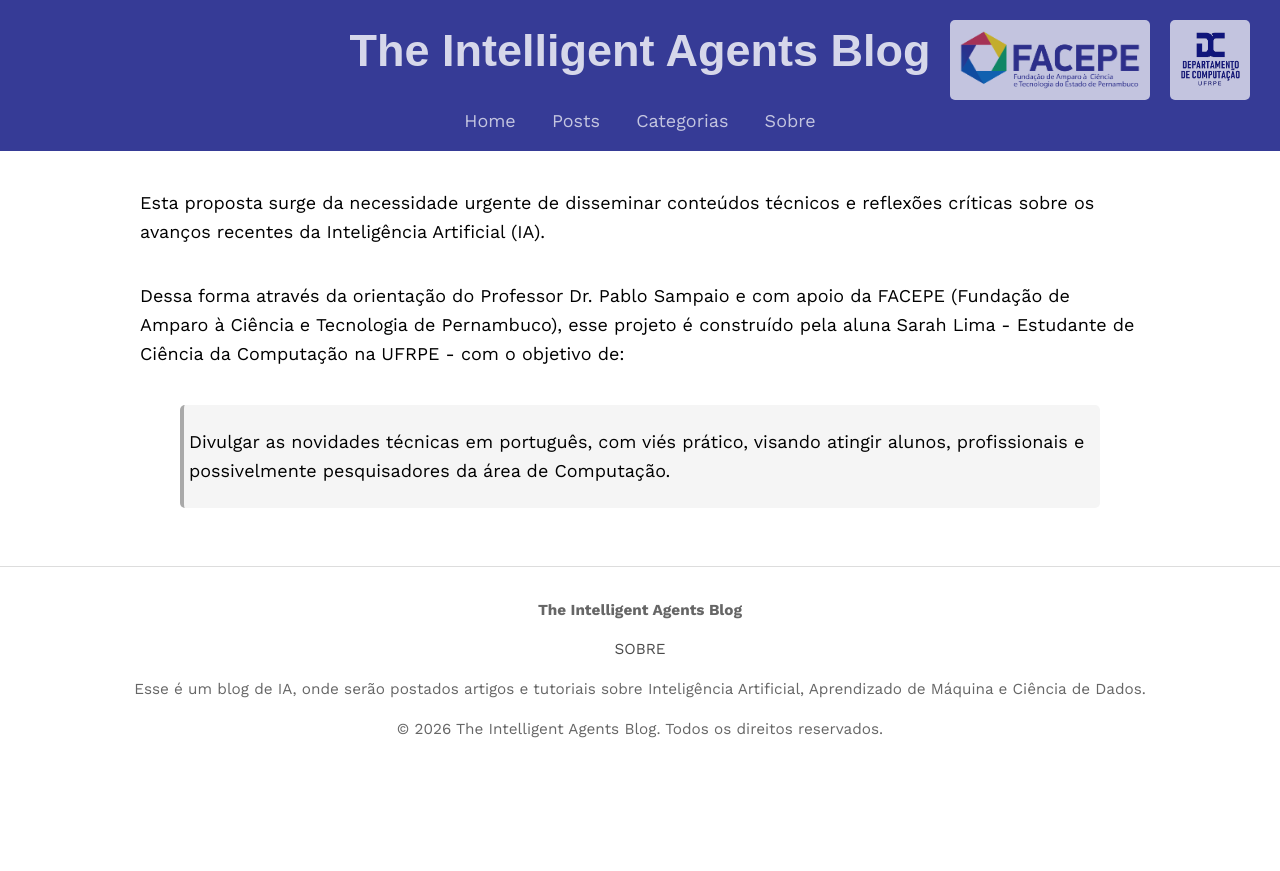
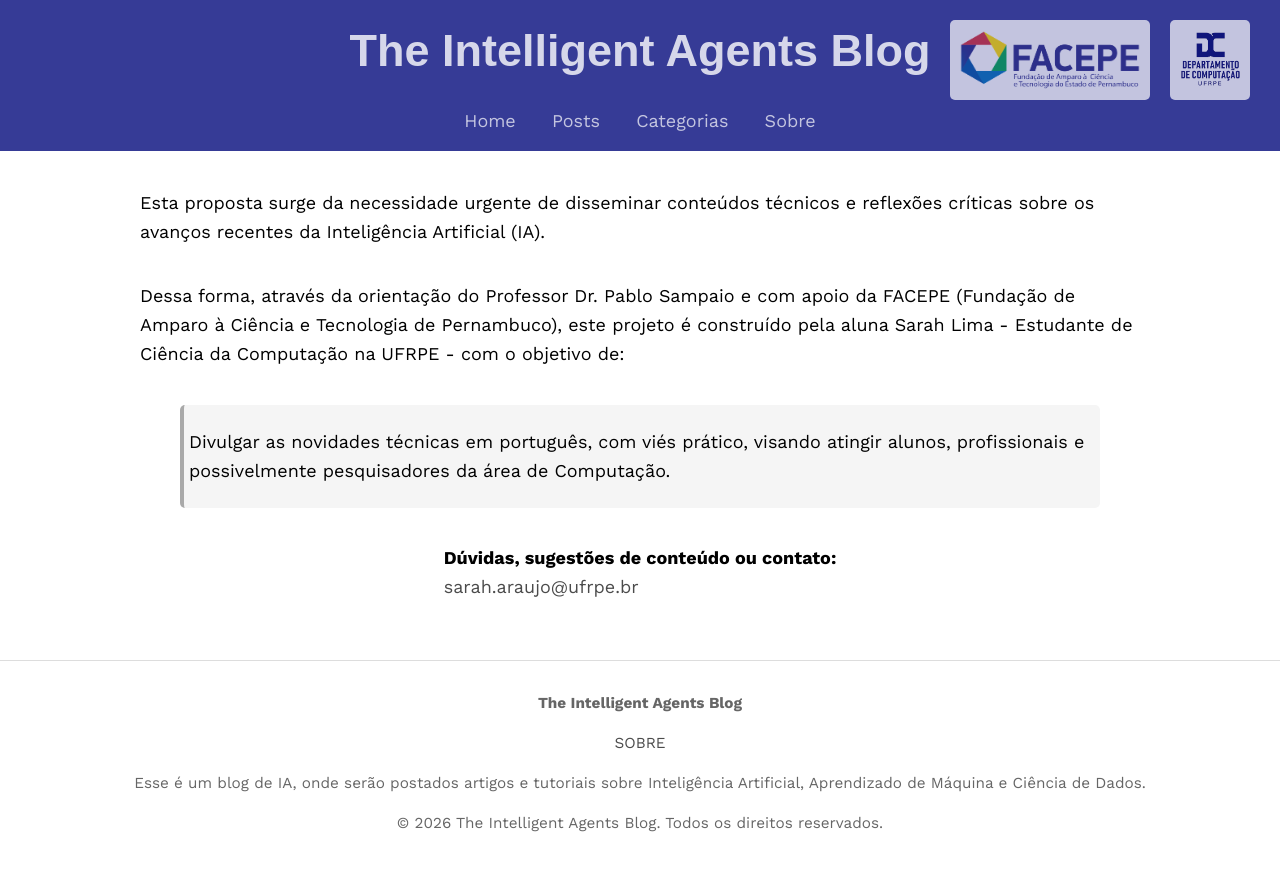
Before and after one commit to iablog/iablog.github.io, a Jekyll site: the page built from pages/about.md, in a window 1280 px wide. Shown: the top 871 px of the page. Built offline with Jekyll 4.4.1, drawn with Linux system fonts in a browser that asks for light colours.

Commit message:
adding email to the about section

```diff
--- a/pages/about.md
+++ b/pages/about.md
@@ -6,6 +6,9 @@ permalink: /about/
 
 Esta proposta surge da necessidade urgente de disseminar conteúdos técnicos e reflexões críticas sobre os avanços recentes da Inteligência Artificial (IA).
 
-Dessa forma através da orientação do Professor Dr. Pablo Sampaio e com apoio da FACEPE (Fundação de Amparo à Ciência e Tecnologia de Pernambuco), esse projeto é construído pela aluna Sarah Lima - Estudante de Ciência da Computação na UFRPE - com o objetivo de:
+Dessa forma, através da orientação do Professor Dr. Pablo Sampaio e com apoio da FACEPE (Fundação de Amparo à Ciência e Tecnologia de Pernambuco), este projeto é construído pela aluna Sarah Lima - Estudante de Ciência da Computação na UFRPE - com o objetivo de:
 
 > Divulgar as novidades técnicas em português, com viés prático, visando atingir alunos, profissionais e possivelmente pesquisadores da área de Computação.
+
+**Dúvidas, sugestões de conteúdo ou contato:**
+[sarah.araujo@ufrpe.br](mailto:sarah.araujo@ufrpe.br)
```
